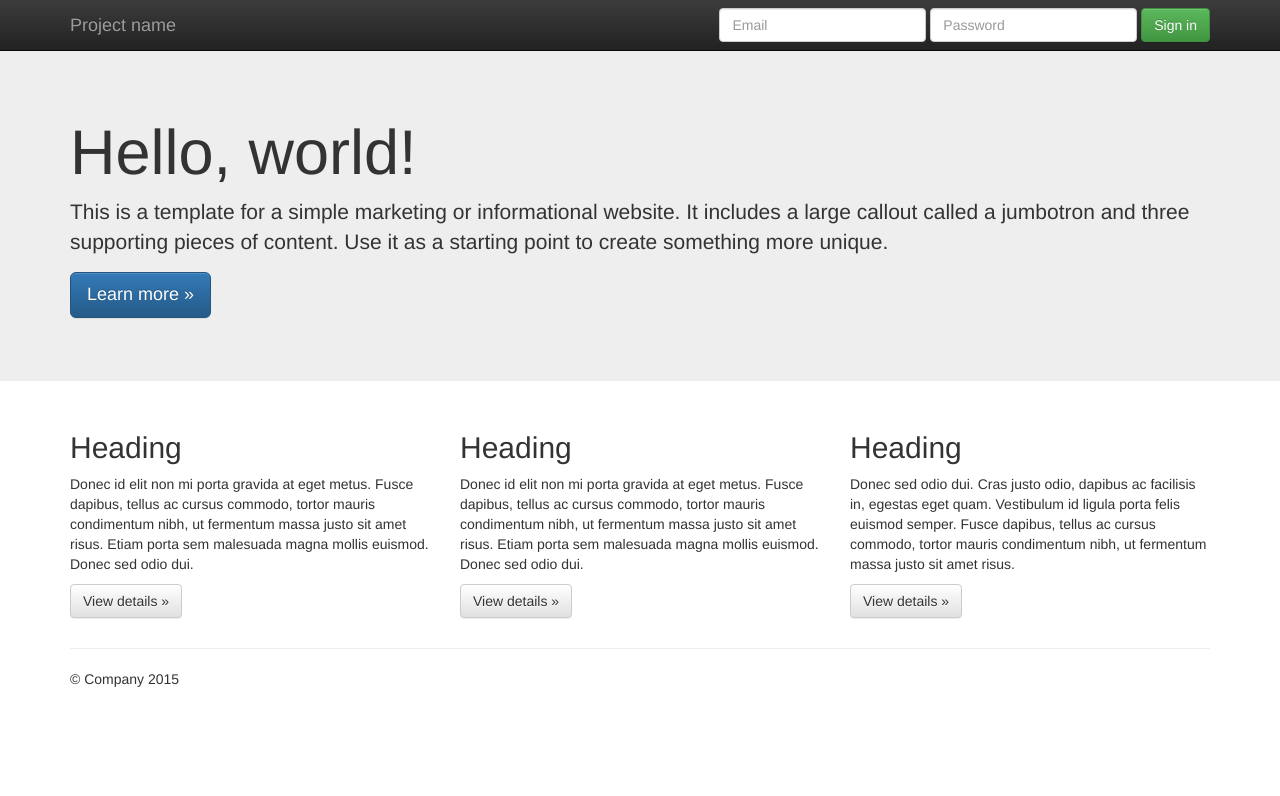
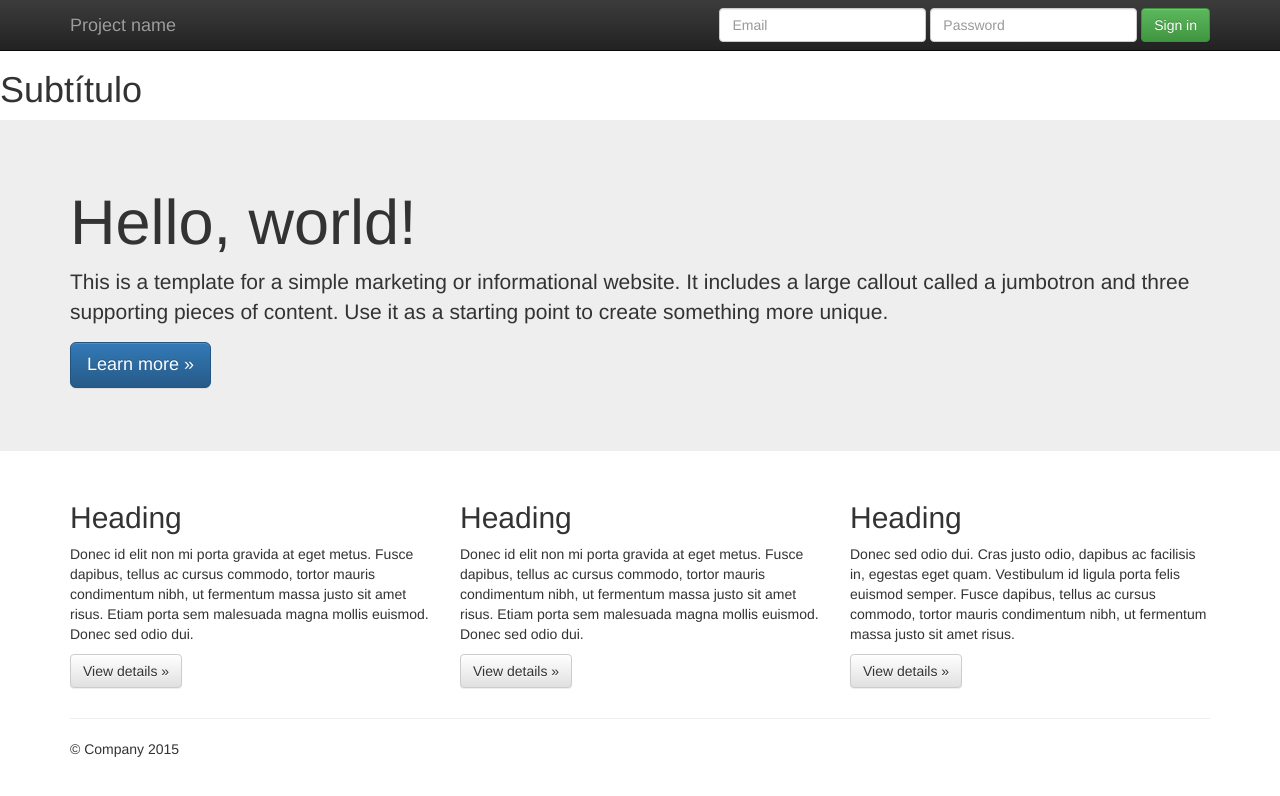
Before and after one commit to RosiMolina/severo-ed-git, a plain HTML site: page index.html in a window 1280 px wide. Drawn offline with nearby package versions, Linux system fonts and the light colour scheme.

Commit message:
Inserting h1 tag in index

```diff
--- a/index.html
+++ b/index.html
@@ -7,6 +7,7 @@
         <meta charset="utf-8">
         <meta http-equiv="X-UA-Compatible" content="IE=edge,chrome=1">
         <title>Proyecto 03</title>
+        <h1>Subtítulo</h1>
         <meta name="description" content="">
         <meta name="viewport" content="width=device-width, initial-scale=1">
         <link rel="apple-touch-icon" href="apple-touch-icon.png">
```
